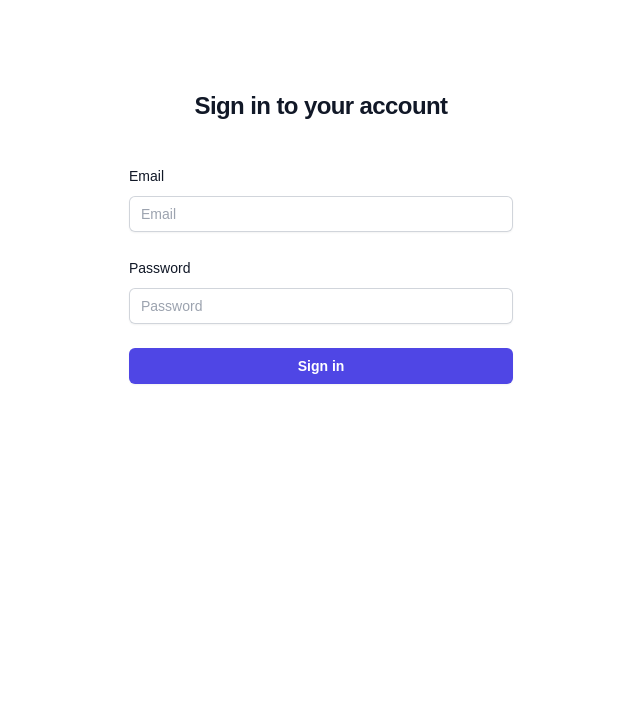
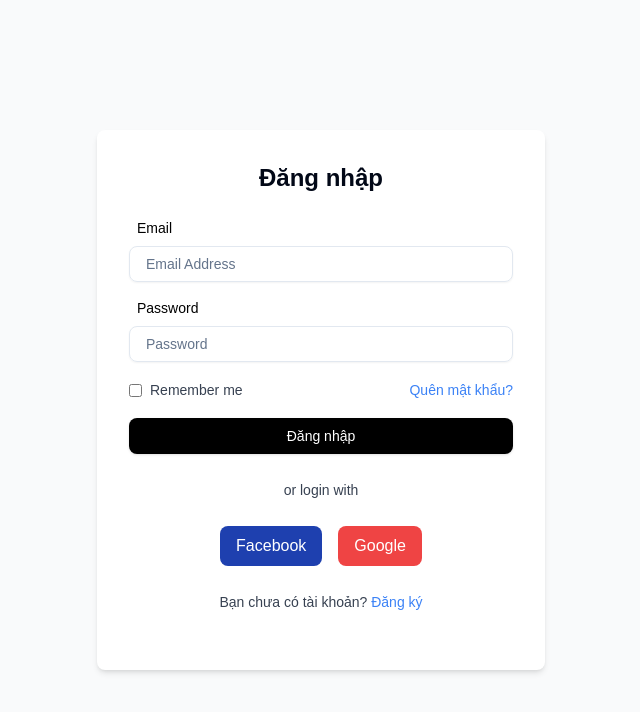
Before and after one commit to Mr-Yang03/DACN_LVTN, a Next.js app in the folder frontend/: page /login in a window 1280 px wide. Shown: the top 712 px of the page, without its empty margins (319-959 px from the left). Built offline with nearby package versions, Linux system fonts and the light colour scheme.

Commit message:
update login

```diff
--- a/frontend/src/app/login/page.tsx
+++ b/frontend/src/app/login/page.tsx
@@ -5,7 +5,7 @@ import { Button } from "@/components/ui/button"
 import axios from "axios";
 import { useState } from "react";
 
-const Login = () => {
+const LoginForm = () => {
   const [email, setEmail] = useState("");
     const [password, setPassword] = useState("");
     const [alert, setAlert] = useState('')
@@ -31,41 +31,96 @@ const Login = () => {
         }
     };
 
-
   return (
-        <div className="flex min-h-full flex-col justify-center px-6 py-12 lg:px-8">
-            <div className="sm:mx-auto sm:w-full sm:max-w-sm">
-                <h2 className="mt-10 text-center text-2xl font-bold leading-9 tracking-tight text-gray-900">Sign in to your account</h2>
+    <div className="flex items-center justify-center min-h-screen bg-gray-50">
+      <div className="w-full max-w-md p-8 space-y-6 bg-white rounded-lg shadow-md">
+        <h2 className="text-2xl font-bold text-center">Đăng nhập</h2>
+        <form onSubmit={login} method="POST" className="space-y-4">
+          <div>
+            <label
+              htmlFor="email"
+              className="block mb-2 text-sm font-medium text-black"
+            >
+              <i className="fas fa-envelope mr-2"></i>Email
+            </label>
+            <Input
+              type="text"
+              id="email"
+              value={email}
+              onChange={(e) => setEmail(e.target.value)}
+              className="w-full px-4 py-2 border rounded-lg focus:outline-none focus:ring-1 focus:ring-black"
+              placeholder="Email Address"
+              required
+            />
           </div>
 
-            <div className="mt-10 sm:mx-auto sm:w-full sm:max-w-sm">
-                <form className="space-y-6" action="#" method="POST" onSubmit={login}>
           <div>
-                        <label className="block text-sm font-medium leading-6 text-gray-900">Email</label>
-                        <div className="mt-2">
-                            <Input type="text" placeholder="Email" onChange={(e) => setEmail(e.target.value)} required className="block w-full rounded-md border-0 py-1.5 text-gray-900 shadow-sm ring-1 ring-inset ring-gray-300 placeholder:text-gray-400 focus:ring-2 focus:ring-inset focus:ring-indigo-600 sm:text-sm sm:leading-6" />
+            <label
+              htmlFor="password"
+              className="block mb-2 text-sm font-medium text-black"
+            >
+              <i className="fas fa-lock mr-2"></i>Password
+            </label>
+            <Input
+              type="password"
+              id="password"
+              value={password}
+              onChange={(e) => setPassword(e.target.value)}
+              className="w-full px-4 py-2 border rounded-lg focus:outline-none focus:ring-1 focus:ring-black"
+              placeholder="Password"
+              required
+            />
+          </div>
+
+          <div className="flex justify-between">
+            <div className="flex items-center">
+              <input type="checkbox" id="remember" className="mr-2" />
+              <label htmlFor="remember" className="text-sm text-gray-700">
+                Remember me
+              </label>
+            </div>
+            <div className="text-right">
+              <a href="#" className="text-sm text-blue-500 hover:underline">
+                Quên mật khẩu?
+              </a>
             </div>
           </div>
 
-                    <div>
-                        <div className="flex items-center justify-between">
-                            <label className="block text-sm font-medium leading-6 text-gray-900">Password</label>
-                        </div>
-                        <div className="mt-2">
-                            <Input type="password" placeholder="Password" onChange={(e) => setPassword(e.target.value)} required className="block w-full rounded-md border-0 py-1.5 text-gray-900 shadow-sm ring-1 ring-inset ring-gray-300 placeholder:text-gray-400 focus:ring-2 focus:ring-inset focus:ring-indigo-600 sm:text-sm sm:leading-6" />
-                        </div>
+          <Button
+            type="submit"
+            className="w-full py-2 text-white bg-black rounded-lg hover:bg-black focus:outline-none"
+          >
+            Đăng nhập
+          </Button>
+        </form>
+
+        <div className="text-center">
+          <span className="text-sm text-gray-700">or login with</span>
         </div>
 
-                    <div>
-                        <Button type="submit" className="flex w-full justify-center rounded-md bg-indigo-600 px-3 py-1.5 text-sm font-semibold leading-6 text-white shadow-sm hover:bg-indigo-500 focus-visible:outline focus-visible:outline-2 focus-visible:outline-offset-2 focus-visible:outline-indigo-600">Sign in</Button>
+        <div className="flex justify-center space-x-4">
+          <button className="px-4 py-2 text-white bg-blue-800 rounded-lg">
+            Facebook
+          </button>
+          <button className="px-4 py-2 text-white bg-red-500 rounded-lg">
+            Google
+          </button>
         </div>
-                </form>
+
+        <div className="text-center">
+          <span className="text-sm text-gray-700">
+            Bạn chưa có tài khoản?{" "}
+            <a href="#" className="text-blue-500 hover:underline">
+              Đăng ký
+            </a>
+          </span>
         </div>
-            <div className="sm:mx-auto sm:w-full sm:max-w-sm my-5">
+        <div className="sm:mx-auto sm:w-full sm:max-w-sm my-n">
                 {alert}
         </div>
       </div>
-    )
-}
+    </div>
+  );
+};
 
-export default Login;
+export default LoginForm;
--- a/frontend/src/app/test/page.tsx
+++ b/frontend/src/app/test/page.tsx
@@ -1,43 +1,126 @@
 "use client"
+import { Input } from "@/components/ui/input"
+import { Button } from "@/components/ui/button"
 
-import * as React from "react"
-import { Moon, Sun } from "lucide-react"
-import { useTheme } from "next-themes"
+import axios from "axios";
+import { useState } from "react";
 
-import { Button } from "@/components/ui/button"
-import {
-  DropdownMenu,
-  DropdownMenuContent,
-  DropdownMenuItem,
-  DropdownMenuTrigger,
-} from "@/components/ui/dropdown-menu"
+const LoginForm = () => {
+  const [email, setEmail] = useState("");
+    const [password, setPassword] = useState("");
+    const [alert, setAlert] = useState('')
 
-export function ModeToggle() {
-  const { setTheme } = useTheme()
+    const login = async (e: React.FormEvent<HTMLFormElement>) => {
+        e.preventDefault();
+        try {
+            const response = await axios.post(
+                "http://localhost:8000/login",
+                { email, password },
+                {
+                    headers: { "Content-Type": "application/json" },
+                }
+            );
+
+            if (response.data.success) {
+                setAlert("Login successful");
+            } else {
+                setAlert("Login failed");
+            }
+        } catch (error) {
+            console.log("Login Failed:", error);
+        }
+    };
 
   return (
-    <DropdownMenu>
-      <DropdownMenuTrigger asChild>
-        <Button variant="outline" size="icon">
-          <Sun className="h-[1.2rem] w-[1.2rem] rotate-0 scale-100 transition-all dark:-rotate-90 dark:scale-0" />
-          <Moon className="absolute h-[1.2rem] w-[1.2rem] rotate-90 scale-0 transition-all dark:rotate-0 dark:scale-100" />
-          <span className="sr-only">Toggle theme</span>
-        </Button>
-      </DropdownMenuTrigger>
-      <DropdownMenuContent align="end">
-        <DropdownMenuItem onClick={() => setTheme("light")}>
-          Light
-        </DropdownMenuItem>
-        <DropdownMenuItem onClick={() => setTheme("dark")}>
-          Dark
-        </DropdownMenuItem>
-        <DropdownMenuItem onClick={() => setTheme("system")}>
-          System
-        </DropdownMenuItem>
-      </DropdownMenuContent>
-    </DropdownMenu>
-  )
-}
+    <div className="flex items-center justify-center min-h-screen bg-gray-50">
+      <div className="w-full max-w-md p-8 space-y-6 bg-white rounded-lg shadow-md">
+        <h2 className="text-2xl font-bold text-center">Đăng nhập</h2>
+        <form onSubmit={login} method="POST" className="space-y-4">
+          <div>
+            <label
+              htmlFor="email"
+              className="block mb-2 text-sm font-medium text-black"
+            >
+              <i className="fas fa-envelope mr-2"></i>Email
+            </label>
+            <Input
+              type="email"
+              id="email"
+              value={email}
+              onChange={(e) => setEmail(e.target.value)}
+              className="w-full px-4 py-2 border rounded-lg focus:outline-none focus:ring-1 focus:ring-black"
+              placeholder="Email Address"
+              required
+            />
+          </div>
 
+          <div>
+            <label
+              htmlFor="password"
+              className="block mb-2 text-sm font-medium text-black"
+            >
+              <i className="fas fa-lock mr-2"></i>Password
+            </label>
+            <Input
+              type="password"
+              id="password"
+              value={password}
+              onChange={(e) => setPassword(e.target.value)}
+              className="w-full px-4 py-2 border rounded-lg focus:outline-none focus:ring-1 focus:ring-black"
+              placeholder="Password"
+              required
+            />
+          </div>
 
-export default ModeToggle;
+          <div className="flex justify-between">
+            <div className="flex items-center">
+              <input type="checkbox" id="remember" className="mr-2" />
+              <label htmlFor="remember" className="text-sm text-gray-700">
+                Remember me
+              </label>
+            </div>
+            <div className="text-right">
+              <a href="#" className="text-sm text-blue-500 hover:underline">
+                Quên mật khẩu?
+              </a>
+            </div>
+          </div>
+
+          <Button
+            type="submit"
+            className="w-full py-2 text-white bg-black rounded-lg hover:bg-black focus:outline-none"
+          >
+            Đăng nhập
+          </Button>
+        </form>
+
+        <div className="text-center">
+          <span className="text-sm text-gray-700">or login with</span>
+        </div>
+
+        <div className="flex justify-center space-x-4">
+          <button className="px-4 py-2 text-white bg-blue-800 rounded-lg">
+            Facebook
+          </button>
+          <button className="px-4 py-2 text-white bg-red-500 rounded-lg">
+            Google
+          </button>
+        </div>
+
+        <div className="text-center">
+          <span className="text-sm text-gray-700">
+            Bạn chưa có tài khoản?{" "}
+            <a href="#" className="text-blue-500 hover:underline">
+              Đăng ký
+            </a>
+          </span>
+        </div>
+        <div className="sm:mx-auto sm:w-full sm:max-w-sm my-n">
+                {alert}
+        </div>
+      </div>
+    </div>
+  );
+};
+
+export default LoginForm;
--- a/frontend/src/components/navbar.tsx
+++ b/frontend/src/components/navbar.tsx
@@ -42,7 +42,7 @@ function Navbar() {
     <nav className="relative">
       <div className="w-full flex items-center justify-between mx-auto p-4 pr-4">
         <Link href="#" className="flex items-center space-x-3 rtl:space-x-reverse">
-          <Image src={logo} alt="logo" width={40} className="h-8" />
+          <Image src={logo} alt="logo" width={35} className="h-8" />
           <span className="self-center text-3xl font-semibold whitespace-nowrap dark:text-white">BK Traffic</span>
         </Link>
         <button
@@ -73,8 +73,12 @@ function Navbar() {
             <li>
               <Link href="#" className="block py-2 px-3 text-gray-900 rounded hover:bg-gray-100 md:hover:bg-transparent md:border-0 md:hover:text-blue-700 md:p-0 dark:text-white md:dark:hover:text-blue-500 dark:hover:bg-gray-700 dark:hover:text-white md:dark:hover:bg-transparent">Phản ánh</Link>
             </li>
+            <li>
+              <Link href="/login" className="block py-2 px-3 text-gray-900 rounded hover:bg-gray-100 md:hidden md:hover:bg-transparent md:border-0 md:hover:text-blue-700 md:p-0 dark:text-white md:dark:hover:text-blue-500 dark:hover:bg-gray-700 dark:hover:text-white md:dark:hover:bg-transparent">Đăng nhập</Link>
+            </li>
           </ul>
         </div>
+        <div className="hidden md:static md:block md:w-auto bg-gray z-10 md:z-auto md:bg-transparent"><Link href="/login" className="block py-2 px-3 text-gray-900 rounded hover:bg-gray-100 md:hover:bg-transparent md:border-0 md:hover:text-blue-700 md:p-0 dark:text-white md:dark:hover:text-blue-500 dark:hover:bg-gray-700 dark:hover:text-white md:dark:hover:bg-transparent">Đăng nhập</Link></div>
       </div>
     </nav>
   );
```
Also changed, not shown: frontend/public/images/icon-news.png. Lines whose indentation alone changed are shown as unchanged.
